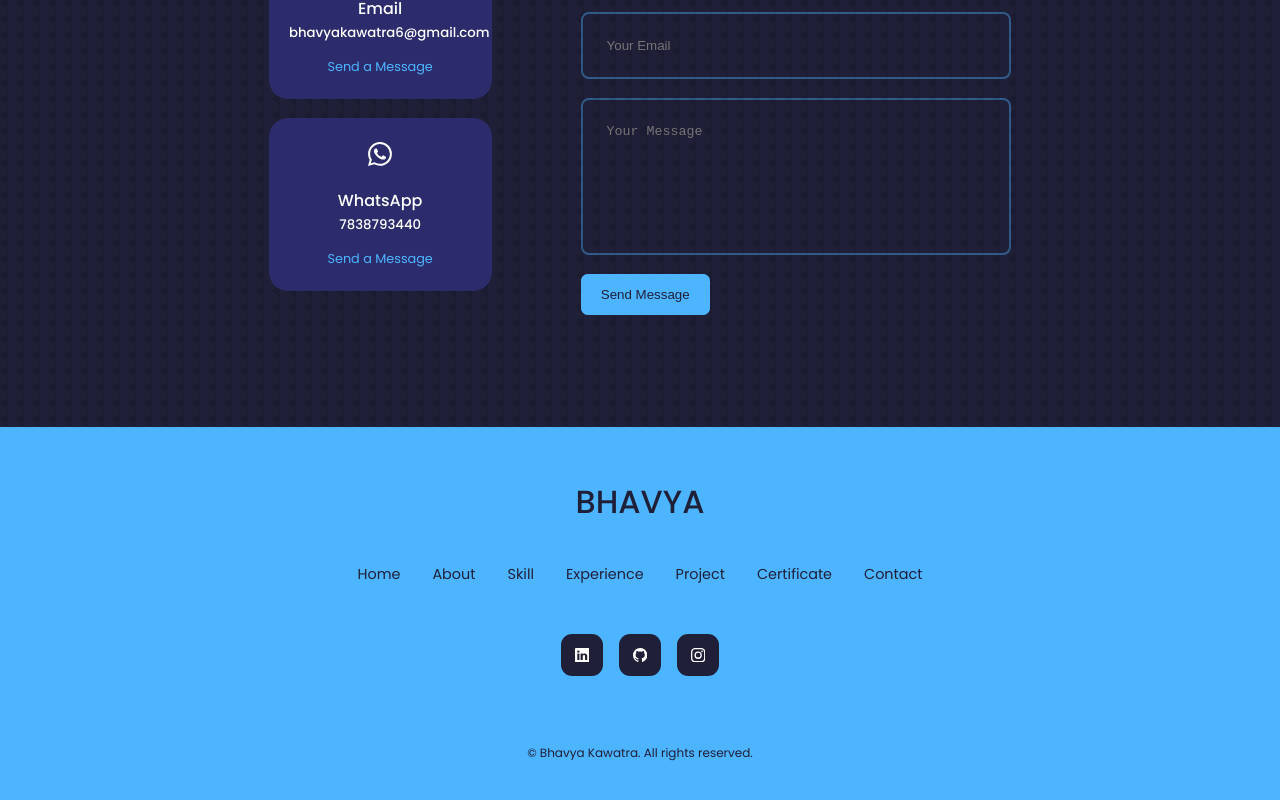
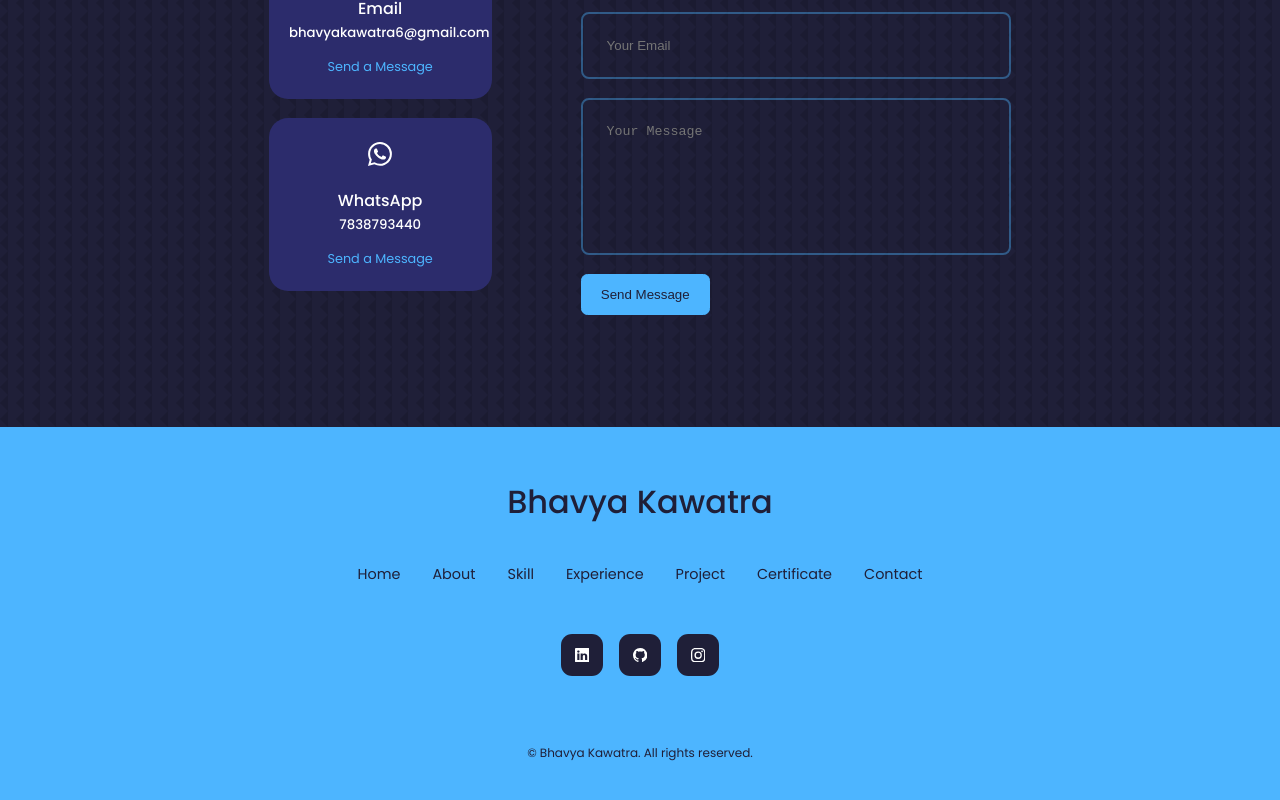
Before and after one commit to bhavyak13/portfolio, a React (Create React App) app: page / in a window 1280 px wide. Shown: the part 5157-5957 px from the top of the page. Built offline with nearby package versions, Linux system fonts and the light colour scheme; the HTML template or start-up script is replaced by a standard one.

Commit message:
Footer updated

```diff
--- a/src/Components/09_Footer/Footer.js
+++ b/src/Components/09_Footer/Footer.js
@@ -6,7 +6,7 @@ const links = ['Home', 'About', 'Skill', 'Experience', 'Project', 'Certificate',
 const footer = () => {
   return (
     <footer id='footer'>
-      <a href='#Home' className='footer-logo'>BHAVYA</a>
+      <a href='#Home' className='footer-logo'>Bhavya Kawatra</a>
       <ul className='links'>
         {links.map(link => (
           <li key={link}>
```
Also changed, not shown: 12 other files (tests, documents, lock files or other folders).
